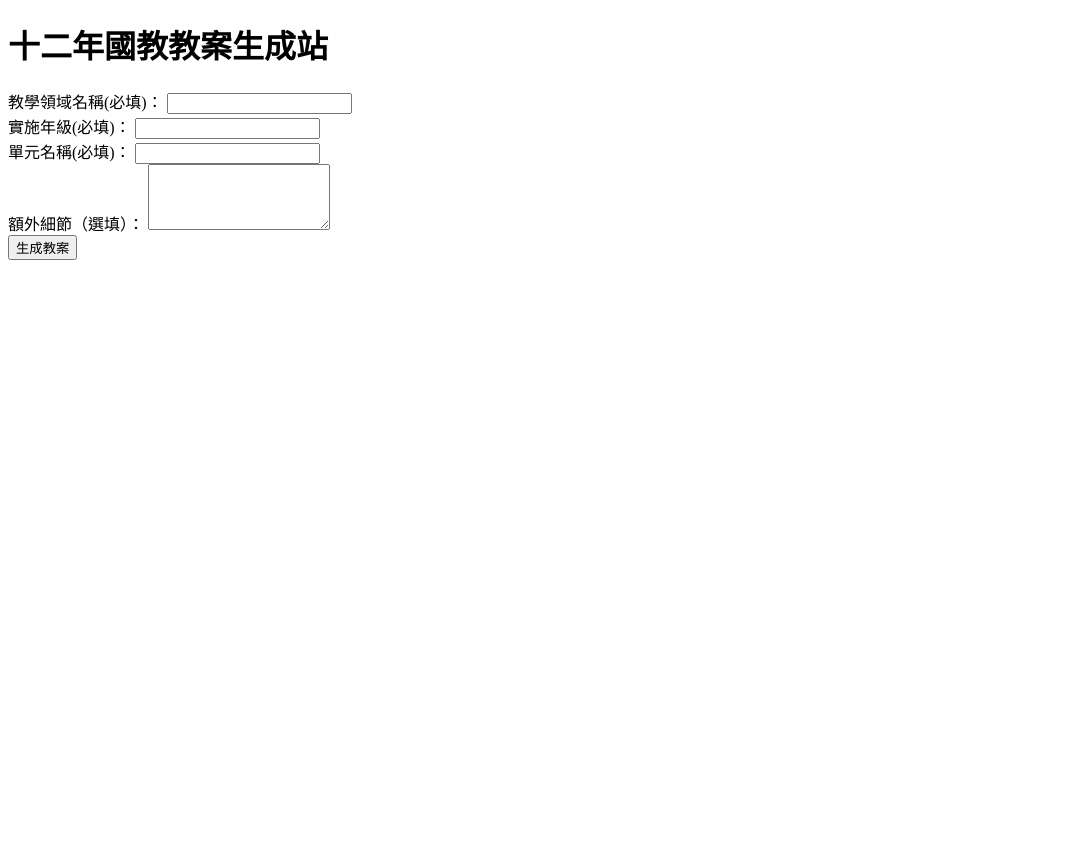
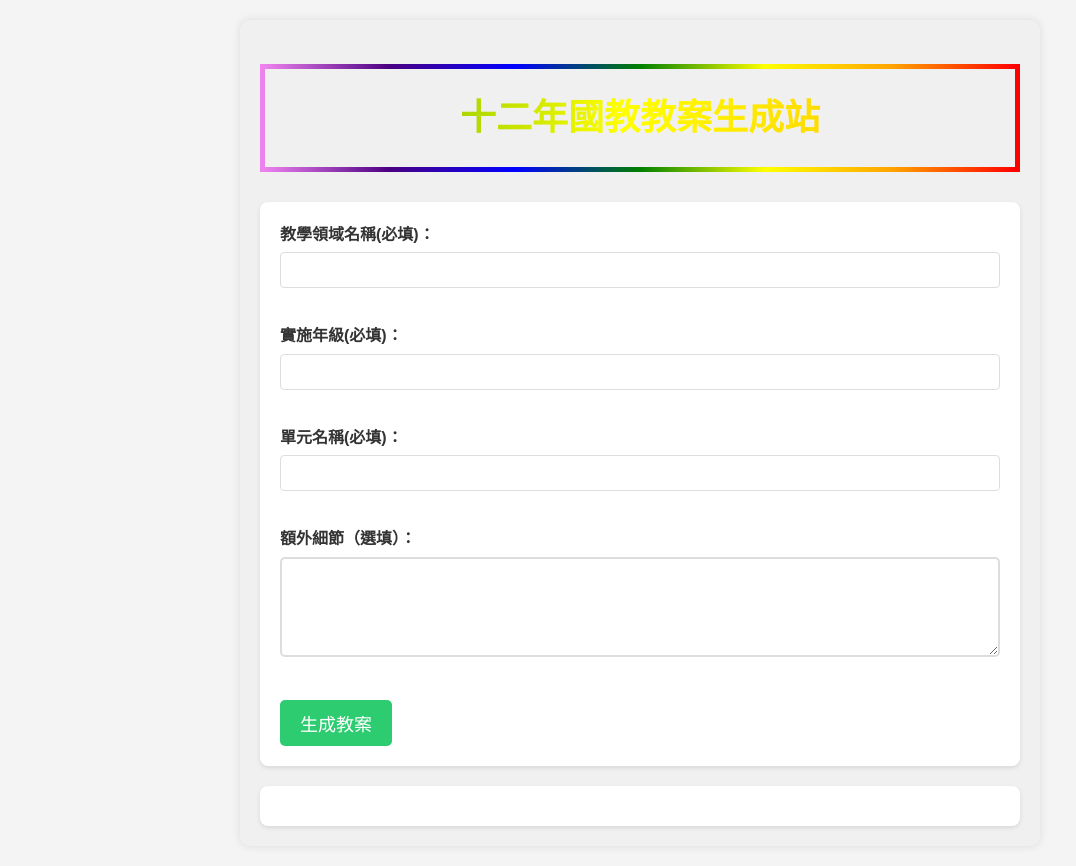
Before and after one commit to cagoooo/prepare, a Flask app: page / in a window 1280 px wide. Shown: the whole page, without its empty margins (0-1076 px from the left). Before the commit the page ends 260 px from the top, so only its background shows below. Run offline with Flask 3, Linux system fonts and the light colour scheme.

Commit message:
Restored to 'c603ab708229923e967505b58fc35cff4ddfe846'

```diff
--- a/static/css/styles.css
+++ b/static/css/styles.css
@@ -1,68 +1,293 @@
-/* Existing styles ... */
+body {
+    font-family: 'Microsoft JhengHei', Arial, sans-serif;
+    line-height: 1.6;
+    color: #333;
+    max-width: 800px;
+    margin: 0 auto;
+    padding: 20px;
+    background-color: #f4f4f4;
+}
 
-@media screen and (max-width: 600px) {
-    .lesson-plan table {
-        font-size: 11px;
+h1 {
+    color: #2c3e50;
+    text-align: center;
 }
-    .lesson-plan th,
-    .lesson-plan td {
-        padding: 7px;
+
+form {
+    background-color: #fff;
+    padding: 20px;
+    border-radius: 8px;
+    box-shadow: 0 2px 4px rgba(0,0,0,0.1);
+}
+
+label {
+    display: block;
+    margin-bottom: 5px;
+    font-weight: bold;
+}
+
+input[type="text"], textarea {
+    width: 100%;
+    padding: 8px;
+    margin-bottom: 15px;
+    border: 1px solid #ddd;
+    border-radius: 4px;
+    box-sizing: border-box;
+}
+
+button {
+    background-color: #3498db;
+    color: #fff;
+    padding: 10px 15px;
+    border: none;
+    border-radius: 4px;
+    cursor: pointer;
+    font-size: 16px;
+    margin-right: 10px;
+    transition: all 0.3s ease;
+    position: relative;
+    overflow: hidden;
+}
+
+button:hover {
+    background-color: #2980b9;
+    transform: translateY(-2px);
+    box-shadow: 0 4px 8px rgba(0,0,0,0.2);
+}
+
+button:active {
+    transform: translateY(0);
+    box-shadow: 0 2px 4px rgba(0,0,0,0.2);
+}
+
+button::after {
+    content: '';
+    position: absolute;
+    top: 50%;
+    left: 50%;
+    width: 5px;
+    height: 5px;
+    background: rgba(255, 255, 255, 0.5);
+    opacity: 0;
+    border-radius: 100%;
+    transform: scale(1, 1) translate(-50%);
+    transform-origin: 50% 50%;
+}
+
+@keyframes ripple {
+    0% {
+        transform: scale(0, 0);
+        opacity: 1;
+    }
+    20% {
+        transform: scale(25, 25);
+        opacity: 1;
+    }
+    100% {
+        opacity: 0;
+        transform: scale(40, 40);
     }
 }
 
-/* Tablet styles */
-@media screen and (max-width: 768px) {
-    .container {
-        padding: 15px;
+button:focus:not(:active)::after {
+    animation: ripple 1s ease-out;
 }
 
-    .rainbow-text {
-        font-size: 28px;
+button[type="submit"] {
+    background-color: #2ecc71;
 }
 
-    .form-group {
-        margin-bottom: 15px;
+button[type="submit"]:hover {
+    background-color: #27ae60;
 }
 
-    .animated-input {
-        font-size: 14px;
+#downloadBtn {
+    background-color: #e74c3c;
 }
 
-    .generate-button {
-        font-size: 16px;
-    }
+#downloadBtn:hover {
+    background-color: #c0392b;
 }
 
-/* Mobile styles */
-@media screen and (max-width: 480px) {
-    .container {
-        padding: 10px;
+#result {
+    margin-top: 20px;
+    background-color: #fff;
+    padding: 20px;
+    border-radius: 8px;
+    box-shadow: 0 2px 4px rgba(0,0,0,0.1);
 }
 
-    .rainbow-text {
+.loading {
+    text-align: center;
     font-size: 24px;
-        padding: 15px;
+    font-weight: bold;
+    padding: 20px;
+    background: linear-gradient(45deg, #ff9a9e, #fad0c4, #ffecd2);
+    border-radius: 15px;
+    box-shadow: 0 4px 15px rgba(0, 0, 0, 0.1);
+    animation: colorChange 5s infinite alternate, bounce 0.5s infinite alternate;
 }
 
-    .form-group {
-        margin-bottom: 10px;
+@keyframes colorChange {
+    0% { background-position: 0% 50%; }
+    100% { background-position: 100% 50%; }
 }
 
-    .animated-input {
-        font-size: 12px;
+@keyframes bounce {
+    0% { transform: translateY(0); }
+    100% { transform: translateY(-10px); }
 }
 
-    .generate-button {
-        font-size: 14px;
-        padding: 8px 16px;
+.lesson-plan {
+    background-image: url('/static/images/paper_texture.jpg');
+    background-repeat: repeat;
+    padding: 20px;
+    border-radius: 10px;
+    box-shadow: 0 0 15px rgba(0,0,0,0.1);
 }
 
 .lesson-plan table {
-        font-size: 10px;
+    width: 100%;
+    border-collapse: separate;
+    border-spacing: 0;
+    border: 3px solid #2c3e50;
+    background-color: rgba(255, 255, 255, 0.9);
+    margin-bottom: 20px;
+    font-size: 14px;
 }
 
 .lesson-plan th,
 .lesson-plan td {
-        padding: 6px;
+    border: 1px solid #34495e;
+    padding: 12px;
+    text-align: left;
+}
+
+.lesson-plan th {
+    background-color: #3498db;
+    color: white;
+    font-weight: bold;
+    text-transform: uppercase;
+}
+
+.lesson-plan tr:nth-child(even) {
+    background-color: #ecf0f1;
+}
+
+.lesson-plan tr:hover {
+    background-color: #e8f6ff;
+}
+
+.lesson-plan h3 {
+    color: #2c3e50;
+    text-align: center;
+    margin-bottom: 20px;
+    font-size: 24px;
+    text-shadow: 1px 1px 2px rgba(0,0,0,0.1);
+}
+
+.lesson-plan p {
+    margin-bottom: 10px;
+    line-height: 1.6;
+}
+
+@media screen and (max-width: 600px) {
+    .lesson-plan table {
+        font-size: 12px;
+    }
+    .lesson-plan th,
+    .lesson-plan td {
+        padding: 8px;
     }
 }
+
+.reference-only {
+    color: #FF0000;
+    font-weight: bold;
+    background-color: #FFFF00;
+    padding: 2px 4px;
+    border-radius: 3px;
+}
+
+.container {
+    max-width: 800px;
+    margin: 0 auto;
+    padding: 20px;
+    background-color: #f0f0f0;
+    border-radius: 10px;
+    box-shadow: 0 0 10px rgba(0,0,0,0.1);
+}
+
+.rainbow-text {
+    background-image: linear-gradient(to right, violet, indigo, blue, green, yellow, orange, red);
+    -webkit-background-clip: text;
+    -webkit-text-fill-color: transparent;
+    background-clip: text;
+    color: #333; /* Fallback color */
+    animation: rainbow-animation 5s ease-in-out infinite;
+    background-size: 400% 100%;
+    font-size: 36px;
+    font-weight: bold;
+    text-align: center;
+    padding: 20px;
+    margin-bottom: 30px;
+    border: 5px solid;
+    border-image: linear-gradient(to right, violet, indigo, blue, green, yellow, orange, red) 1;
+}
+
+@keyframes rainbow-animation {
+    0%, 100% { background-position: 0 0; }
+    50% { background-position: 100% 0; }
+}
+
+.form-group {
+    margin-bottom: 20px;
+}
+
+.animated-label {
+    display: block;
+    margin-bottom: 5px;
+    font-weight: bold;
+    color: #333;
+    transition: color 0.3s ease;
+}
+
+.animated-input {
+    width: 100%;
+    padding: 10px;
+    border: 2px solid #ddd;
+    border-radius: 5px;
+    font-size: 16px;
+    transition: all 0.3s ease;
+}
+
+.animated-input:focus {
+    border-color: #3498db;
+    box-shadow: 0 0 5px rgba(52, 152, 219, 0.5);
+}
+
+.animated-input:focus + .animated-label {
+    color: #3498db;
+}
+
+.generate-button {
+    background-color: #2ecc71;
+    color: white;
+    padding: 10px 20px;
+    border: none;
+    border-radius: 5px;
+    font-size: 18px;
+    cursor: pointer;
+    transition: all 0.3s ease;
+}
+
+.generate-button:hover {
+    background-color: #27ae60;
+    transform: translateY(-2px);
+    box-shadow: 0 4px 6px rgba(0,0,0,0.1);
+}
+
+.generate-button:active {
+    transform: translateY(0);
+    box-shadow: none;
+}
```
Lines whose indentation alone changed are shown as unchanged.
